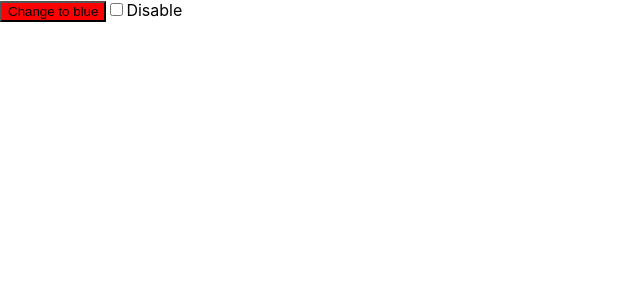
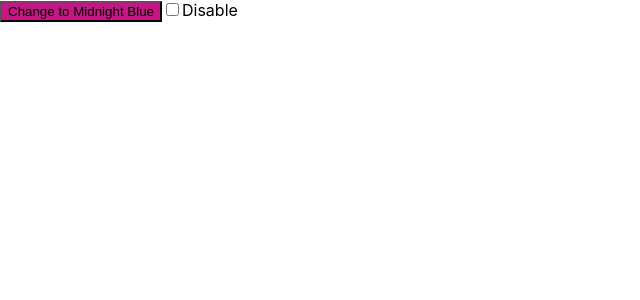
Before and after one commit to AnjasaDatta/Jest, a React (Create React App) app in the folder color-button/: page / in a window 1280 px wide. Shown: the top 300 px of the page, without its empty margins (0-640 px from the left). Built offline with nearby package versions, Linux system fonts and the light colour scheme.

Commit message:
Changed to MidnightBlue and MediumVioletRed

```diff
--- a/color-button/src/App.js
+++ b/color-button/src/App.js
@@ -1,12 +1,13 @@
 import logo from './logo.svg';
 import './App.css';
-import React, { useState } from "react"
+import React, { useState } from "react";
+
 export function camelCaseLetters(colorName) {
   return colorName.replace(/\B([A-Z])\B/g, " $1")
 }
 function App() {
-  const [color, setColor] = useState('red');
-  const newColor = color === "red" ? "blue" : "red"
+  const [color, setColor] = useState('MediumVioletRed');
+  const newColor = color === "MediumVioletRed" ? "MidnightBlue" : "MediumVioletRed"
   const [disabled, setDisabled] = useState(false)
   const changeColor = () => {
     setColor(newColor)
@@ -16,7 +17,7 @@ function App() {
   }
   return (
     <div >
-      <button disabled={disabled} onClick={changeColor} style={{ backgroundColor: disabled ? "grey " : color }}>Change to {newColor}</button>
+      <button disabled={disabled} onClick={changeColor} style={{ backgroundColor: disabled ? "grey " : color }}>Change to {camelCaseLetters(newColor)}</button>
       <input id="disable-button" onClick={handleDisabled} type="checkbox"></input>
       <label htmlFor='disable-button'>Disable</label>
     </div>
```
Also changed, not shown: 1 other file (tests, documents, lock files or other folders).
